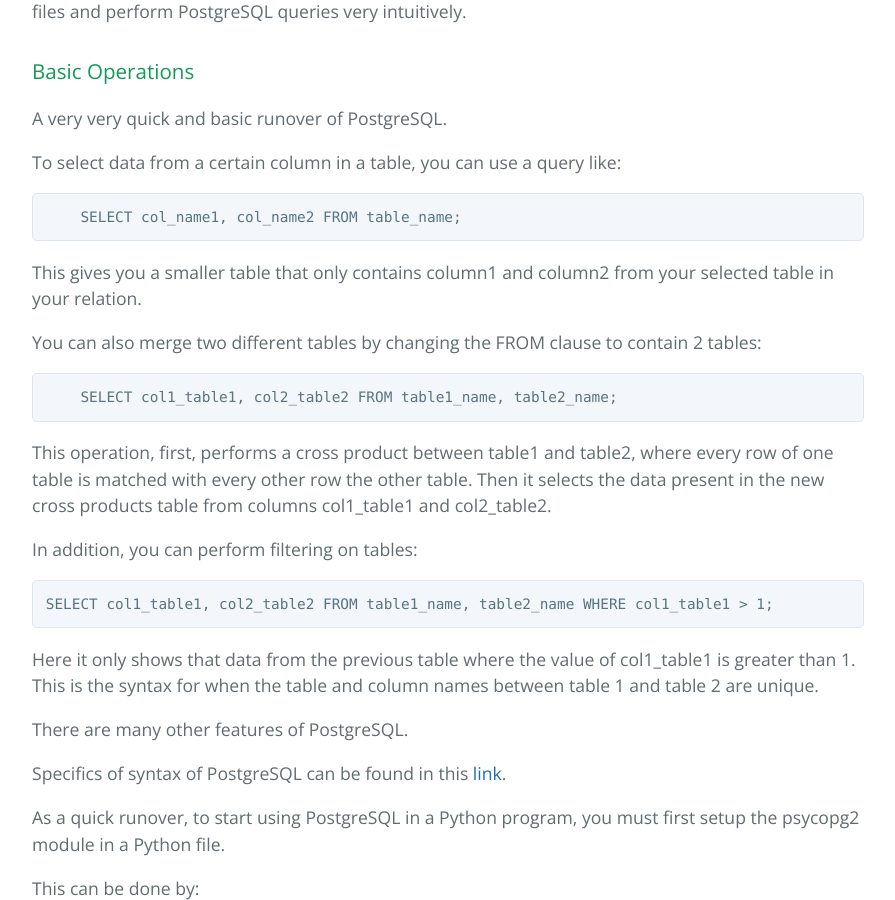
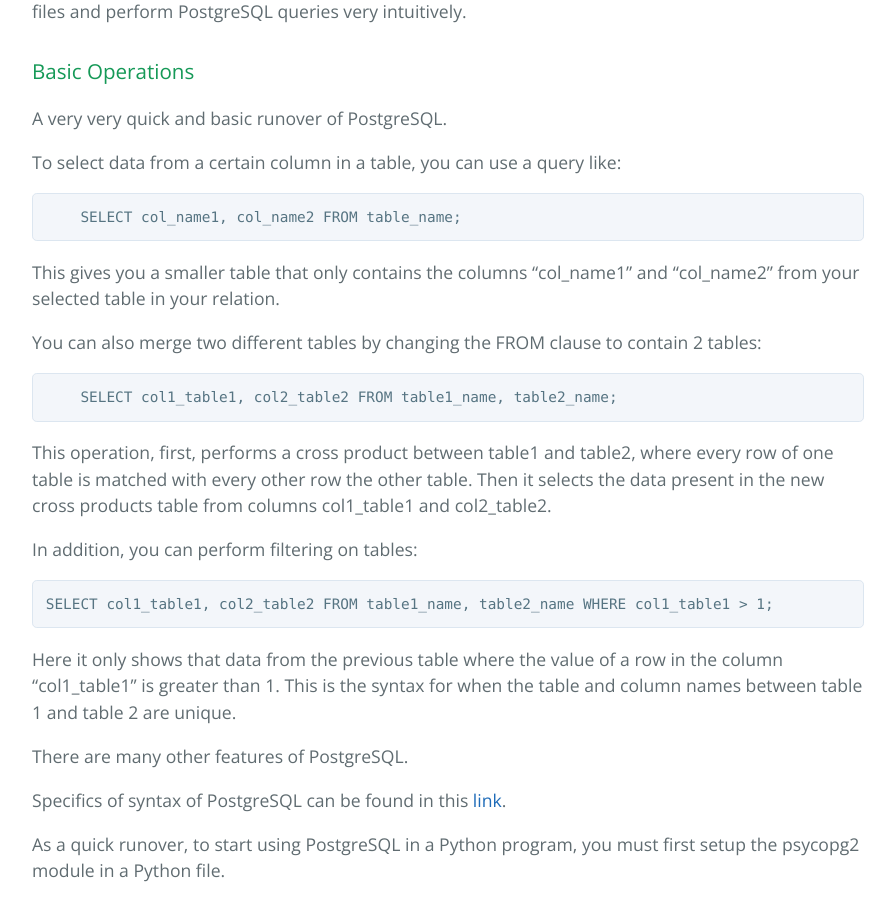
Before and after one commit to learning-software-engineering/learning-software-engineering.github.io, a Jekyll site: the page built from Topics/Tech_Stacks/PostgreSQL_psycopg2.md, in a window 1280 px wide and 900 px high, scrolled down 1672 px. Shown: the whole window, without its empty margins (192-1087 px from the left). Built offline with Jekyll 4.4.1, drawn with Linux system fonts in a browser that asks for light colours; our own code applies the rules of GitHub Pages for plain Markdown files.

Commit message:
clarifying sentences

````diff
--- a/Topics/Tech_Stacks/PostgreSQL_psycopg2.md
+++ b/Topics/Tech_Stacks/PostgreSQL_psycopg2.md
@@ -36,7 +36,7 @@
 ```
     SELECT col_name1, col_name2 FROM table_name;
 ```
-This gives you a smaller table that only contains column1 and column2 from your selected table in your relation.
+This gives you a smaller table that only contains the columns "col_name1" and "col_name2" from your selected table in your relation.
 
 You can also merge two different tables by changing the FROM clause to contain 2 tables:
 ```
@@ -48,7 +48,7 @@
 ```
 SELECT col1_table1, col2_table2 FROM table1_name, table2_name WHERE col1_table1 > 1;
 ```
-Here it only shows that data from the previous table where the value of col1_table1 is greater than 1. This is the syntax for when the table and column names between table 1 and table 2 are unique.
+Here it only shows that data from the previous table where the value of a row in the column "col1_table1" is greater than 1. This is the syntax for when the table and column names between table 1 and table 2 are unique.
 
 There are many other features of PostgreSQL.
 
````
